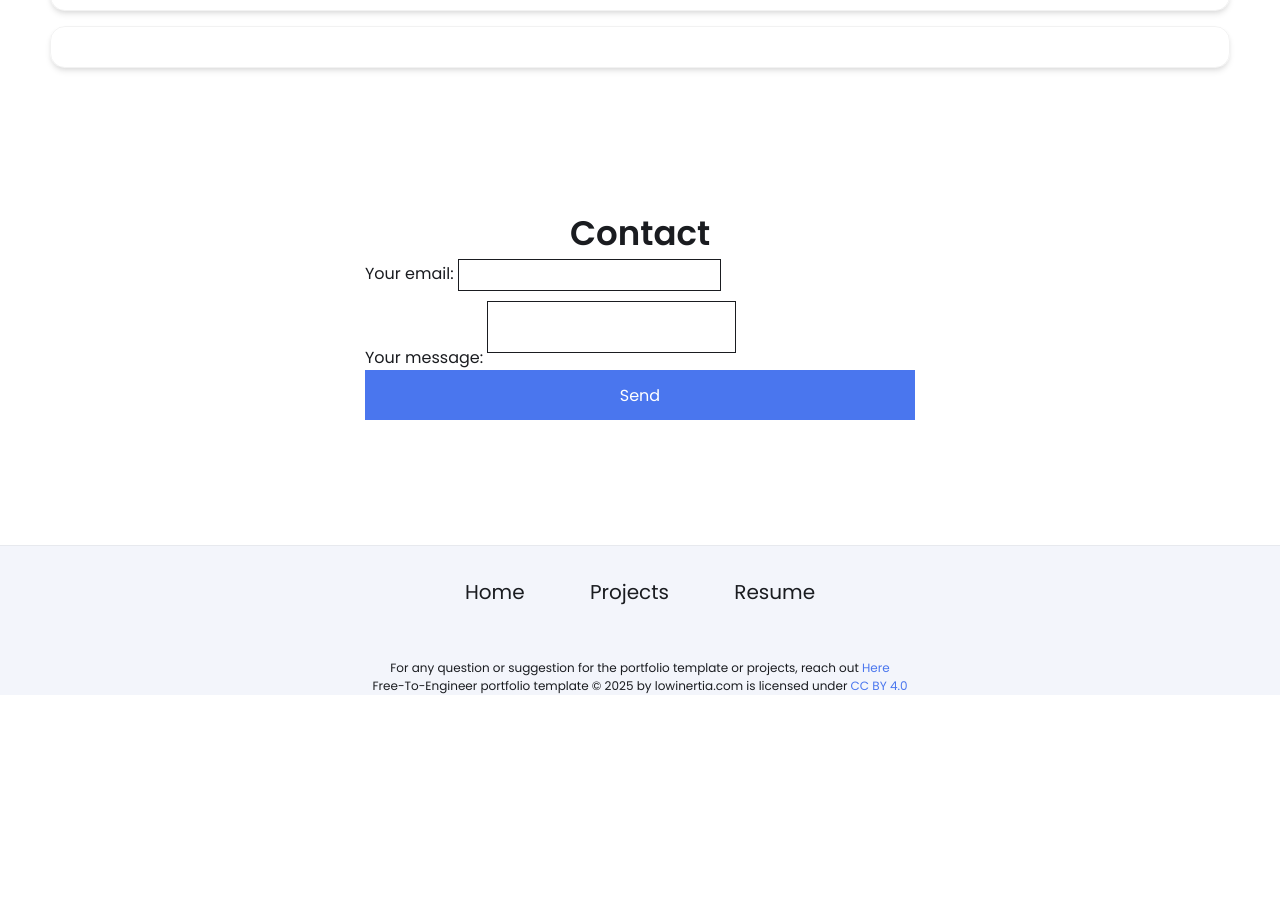
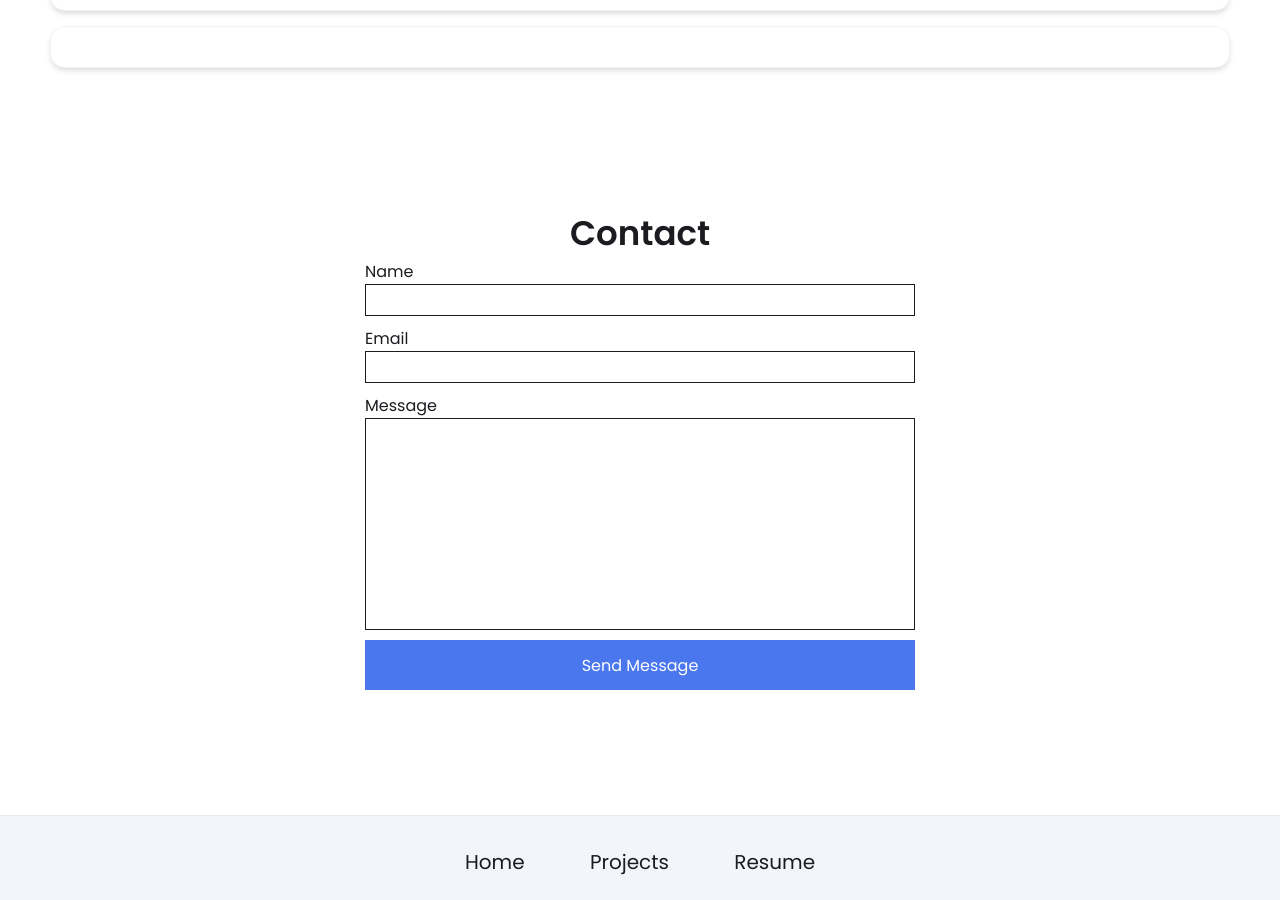
Before and after one commit to samueloblenes/samueloblenes.github.io, a Jekyll site: the page built from index.html, in a window 1280 px wide and 900 px high, scrolled down 1462 px. Built offline with Jekyll 4.4.1, drawn with Linux system fonts in a browser that asks for light colours; before the commit the page ends 2157 px from its top, so only the background shows below that.

Commit message:
Update contact.html

```diff
--- a/_includes/contact.html
+++ b/_includes/contact.html
@@ -1,23 +1,18 @@
 <!-- SECTION 4: Contact-->
-<section id="contact" class= "contact-section">
-    <h2>Contact</h2>
+<section id="contact" class="contact-section">
+  <h2>Contact</h2>
+  <div class="group">
+    <form action="https://formspree.io/f/myznovjn" method="POST">
+      <label for="name">Name</label>
+      <input type="text" id="name" name="name">
 
-    <div class="group">
+      <label for="email">Email</label>
+      <input type="email" id="email" name="email">
 
-        <form
-          action="https://formspree.io/f/myznovjn"
-          method="POST"
-        >
-          <label>
-            Your email:
-            <input type="email" name="email">
-          </label>
-          <label>
-            Your message:
-            <textarea name="message"></textarea>
-          </label>
-          <!-- your other form fields go here -->
-          <button type="submit">Send</button>
-        </form>
-    </div>
-  </section>
+      <label for="message">Message</label>
+      <textarea id="message" cols="30" rows="10" name="message"></textarea>
+
+      <button type="submit">Send Message</button>
+    </form>
+  </div>
+</section>
```
